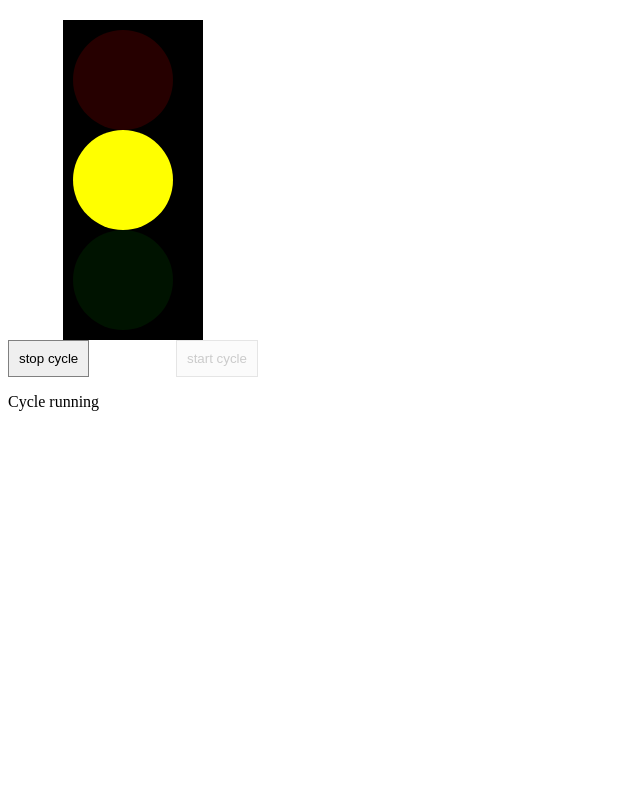
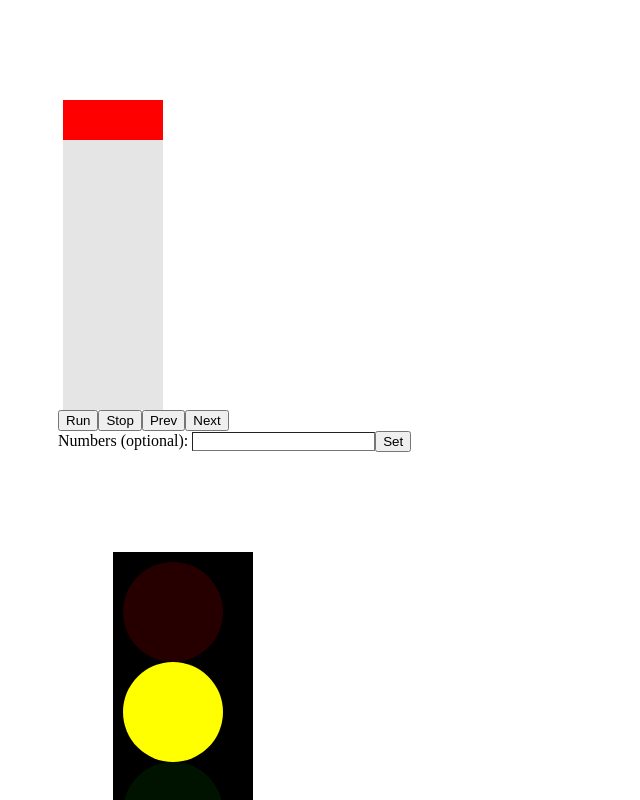
Before and after one commit to katehedgpeth/react_practice, a React (Vite) app: page / in a window 1280 px wide. Shown: the top 800 px of the page, without its empty margins (0-640 px from the left). Built offline with nearby package versions, Linux system fonts and the light colour scheme.

Commit message:
create BubbleSort component

```diff
--- a/src/components/App.tsx
+++ b/src/components/App.tsx
@@ -1,9 +1,20 @@
 import TrafficLight from "./TrafficLight/TrafficLight";
+import BubbleSort from "./BubbleSort/BubbleSort";
+import { FC, PropsWithChildren } from "react";
+
+const Component: FC<PropsWithChildren> = ({ children }) => (
+  <div style={{ margin: "100px 50px" }}>{children}</div>
+);
 
 function App() {
   return (
     <div>
-      <TrafficLight />
+      <Component>
+        <BubbleSort />
+      </Component>
+      <Component>
+        <TrafficLight />
+      </Component>
     </div>
   );
 }
--- a/src/components/BubbleSort/BubbleSort.tsx
+++ b/src/components/BubbleSort/BubbleSort.tsx
@@ -0,0 +1,29 @@
+import { FC, useEffect, useState } from "react";
+import Visualization from "./Visualization";
+import Controls from "./Controls";
+import { State } from "./types";
+import createSteps from "./createSteps";
+
+const BubbleSort: FC = () => {
+  const [state, setState] = useState<State>({
+    currentStepIdx: 0,
+    steps: createSteps([4, 7, 2, 5, 8, 4, 1]),
+    timeoutId: 0
+  });
+
+  useEffect(() => {
+    if (state.timeoutId && state.currentStepIdx === state.steps.length - 1) {
+      window.clearInterval(state.timeoutId);
+      setState((s) => ({ ...s, timeoutId: 0 }));
+    }
+  }, [state]);
+
+  return (
+    <div>
+      <Visualization state={state} />
+      <Controls state={state} setState={setState} />
+    </div>
+  );
+};
+
+export default BubbleSort;
--- /dev/null
+++ b/src/components/BubbleSort/Button.tsx
@@ -0,0 +1,20 @@
+import { FC } from "react";
+
+interface Props {
+  text: string;
+  onClick(): void;
+}
+
+const Button: FC<Props> = ({ text, onClick }) => {
+  return (
+    <button
+      type="button"
+      className="rounded-full bg-slate-100 px-8 py-4"
+      onClick={onClick}
+    >
+      {text}
+    </button>
+  );
+};
+
+export default Button;
--- /dev/null
+++ b/src/components/BubbleSort/Controls.tsx
@@ -0,0 +1,94 @@
+import React, { FC, FormEvent, SetStateAction } from "react";
+import { State } from "./types";
+import Button from "./Button";
+import createSteps, { Step } from "./createSteps";
+
+type Dispatch = React.Dispatch<SetStateAction<State>>;
+
+interface Props {
+  state: State;
+  setState: Dispatch;
+}
+
+const INTERVAL = 200;
+
+const nextStep = ({ currentStepIdx, steps }: State): number =>
+  steps[currentStepIdx + 1] ? currentStepIdx + 1 : 0;
+
+const prevStep = ({ currentStepIdx, steps }: State): number =>
+  steps[currentStepIdx - 1] ? currentStepIdx - 1 : steps.length - 1;
+
+const setNextStep = (setState: Dispatch) => {
+  setState((s) => ({ ...s, currentStepIdx: nextStep(s) }));
+};
+
+const setPrevStep = (setState: Dispatch) => {
+  setState((s) => ({ ...s, currentStepIdx: prevStep(s) }));
+};
+
+const startInterval = (state: State, setState: Dispatch): void => {
+  if (state.timeoutId) return;
+  const timeoutId = window.setInterval(() => setNextStep(setState), INTERVAL);
+  setState((s) => ({ ...s, timeoutId }));
+};
+
+const stopInterval = (state: State, setState: Dispatch): void => {
+  window.clearInterval(state.timeoutId);
+  setState((s) => ({ ...s, timeoutId: 0 }));
+};
+
+const parseSteps = (str: FormDataEntryValue | null): Step[] | undefined => {
+  if (str === null) throw new Error("cannot get numbers from form");
+  const numbers = str
+    .toString()
+    .split(",")
+    .map((txt) => window.parseInt(txt, 10));
+  return !numbers.length || numbers.some(window.isNaN)
+    ? undefined
+    : createSteps(numbers);
+};
+
+const onSubmitNumbers = (
+  e: FormEvent<HTMLFormElement>,
+  setState: Dispatch
+): void => {
+  e.preventDefault();
+  const data = new FormData(e.currentTarget);
+  const steps = parseSteps(data.get("numbers"));
+  if (steps) {
+    setState((s) => ({
+      ...s,
+      steps,
+      currentStepIdx: 0
+    }));
+  }
+};
+
+const Controls: FC<Props> = ({ state, setState }) => {
+  return (
+    <div>
+      <div>
+        <Button text="Run" onClick={() => startInterval(state, setState)} />
+        <Button text="Stop" onClick={() => stopInterval(state, setState)} />
+        <Button text="Prev" onClick={() => setPrevStep(setState)} />
+        <Button text="Next" onClick={() => setNextStep(setState)} />
+      </div>
+      <div>
+        <form onSubmit={(e) => onSubmitNumbers(e, setState)}>
+          <label>
+            Numbers (optional):{" "}
+            <input
+              type="text"
+              name="numbers"
+              className="border-black"
+              style={{ borderWidth: "1px" }}
+            />
+          </label>
+          <button type="submit">Set</button>
+        </form>
+      </div>
+    </div>
+  );
+};
+
+export default Controls;
--- /dev/null
+++ b/src/components/BubbleSort/Visualization.tsx
@@ -0,0 +1,47 @@
+import { FC } from "react";
+import { State } from "./types";
+
+interface Props {
+  state: State;
+}
+
+interface BarProp {
+  val: number;
+  moved: boolean;
+  evaluated: boolean;
+}
+
+const barColor = ({ evaluated }: BarProp) => (evaluated ? "red" : "#ccc");
+
+const Bar: FC<BarProp> = (props) => (
+  <div
+    style={{
+      width: "100px",
+      marginLeft: "5px",
+      marginRight: "5px",
+      backgroundColor: barColor(props),
+      opacity: props.moved || props.evaluated ? 1 : 0.5,
+      height: props.val * 10
+    }}
+  ></div>
+);
+
+const Visualization: FC<Props> = ({ state: { steps, currentStepIdx } }) => {
+  const currentStep = steps[currentStepIdx];
+  if (!currentStep) throw new Error("current step doesn't exist!");
+
+  return (
+    <div className="flex items-end">
+      {currentStep.numbers.map((val, idx) => (
+        <Bar
+          val={val}
+          moved={currentStep.moved && currentStep.evaluated === idx}
+          evaluated={currentStep.evaluated === idx}
+          key={`${val}${idx}`}
+        />
+      ))}
+    </div>
+  );
+};
+
+export default Visualization;
--- /dev/null
+++ b/src/components/BubbleSort/types.ts
@@ -0,0 +1,7 @@
+import { Step } from "./createSteps";
+
+export interface State {
+  currentStepIdx: number;
+  steps: Step[];
+  timeoutId: number;
+}
```
